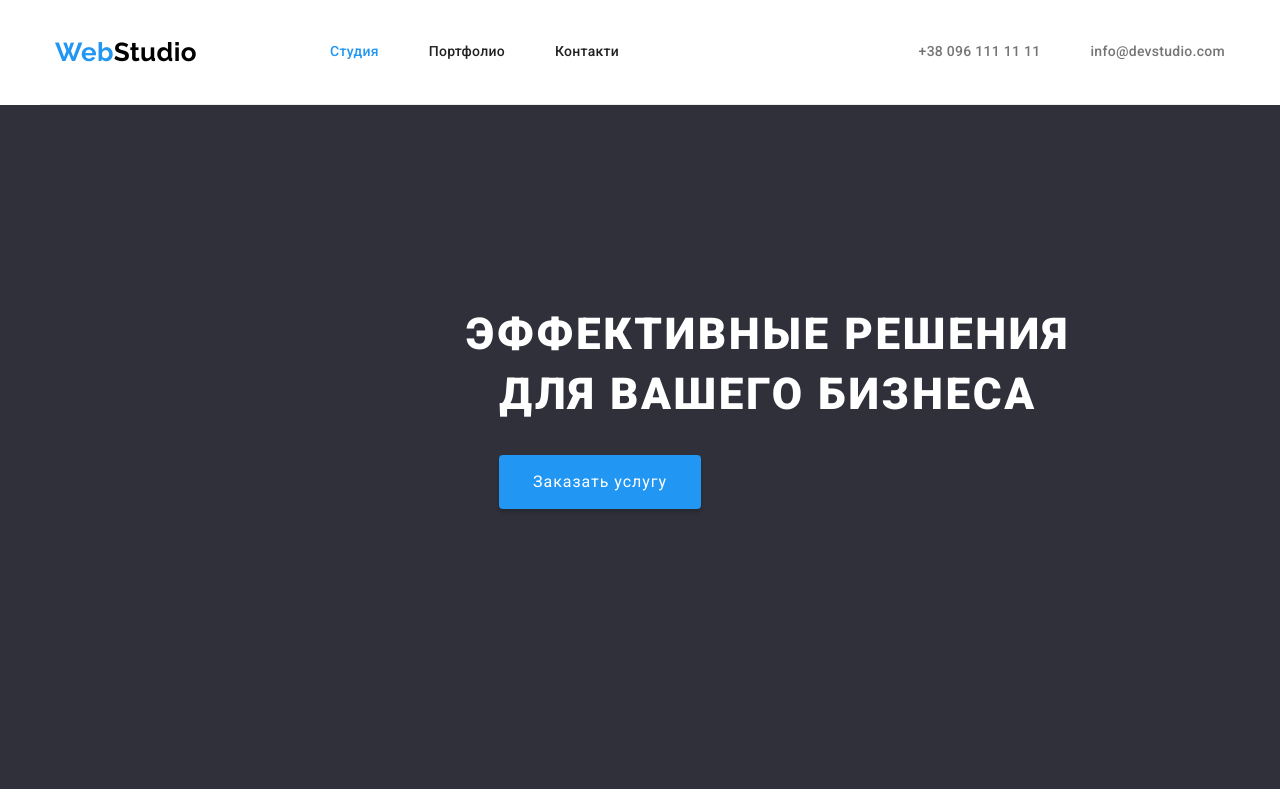
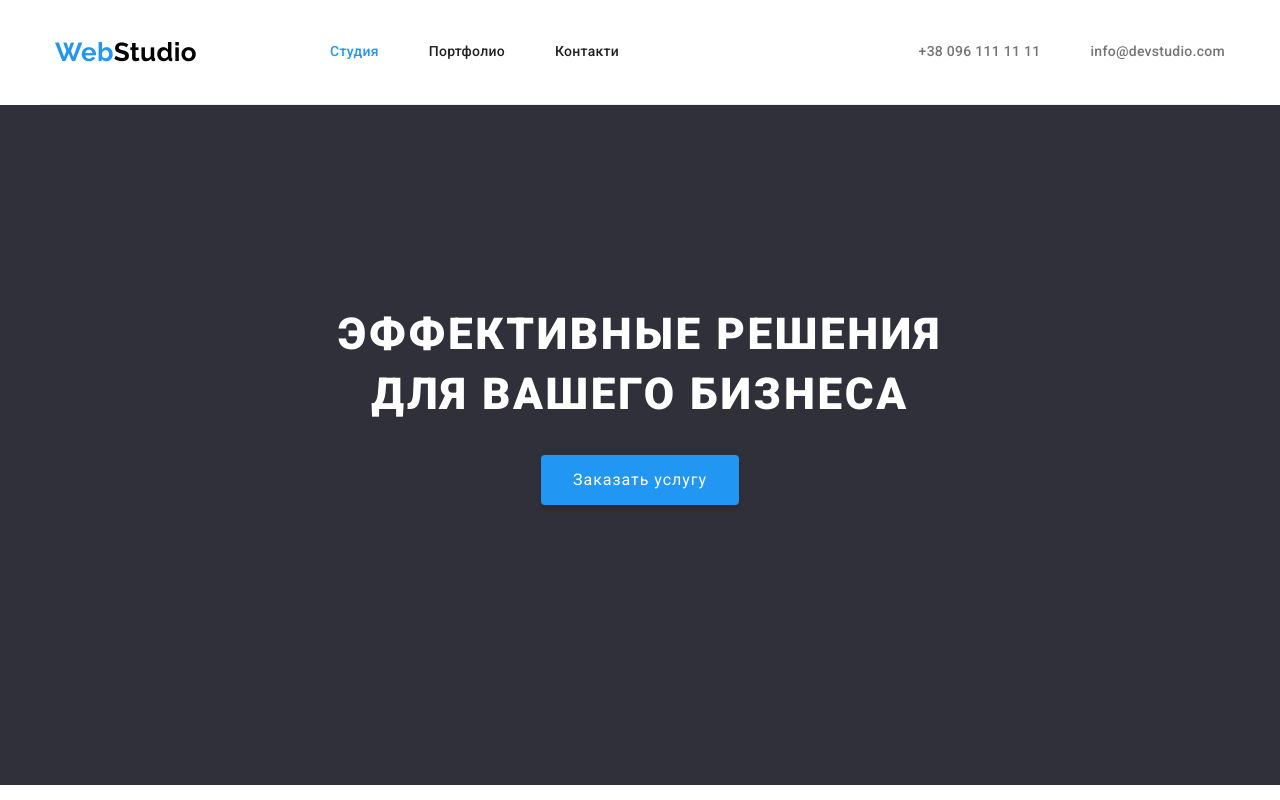
Before and after one commit to Olena-MB/goit-markup-hw-03, a plain HTML site: page index.html in a window 1280 px wide. Shown: the top 800 px of the page. Drawn offline with nearby package versions, Linux system fonts and the light colour scheme.

Commit message:
ДЗ-3 Готове до здачі

```diff
--- a/css/styles.css
+++ b/css/styles.css
@@ -147,10 +147,6 @@ img {
 .hero-cont {
   padding-top: 200px;
   padding-bottom: 280px;
-  padding-left: 420px;
-  padding-right: 420px;
-  align-items: center;
-  margin: 0;
 }
 
 .hero {
@@ -160,6 +156,8 @@ img {
 }
 .hero-title {
   width: 696px;
+  margin-left: auto;
+  margin-right: auto;
   margin-bottom: 30px;
 
   font-weight: 900;
@@ -169,7 +167,10 @@ img {
   text-transform: uppercase;
 }
 .hero-btn {
-  border-color: transparent;
+  margin-left: auto;
+  margin-right: auto;
+
+  border: none;
   border-radius: 4px;
   overflow: hidden;
   box-shadow: 0px 4px 4px rgba(0, 0, 0, 0.15);
@@ -353,11 +354,10 @@ img {
 }
 
 .filter-btn {
-  border-color: transparent;
+  border: none;
   border-radius: 4px;
   overflow: hidden;
   box-shadow: none;
-  box-decoration-break: none;
   padding: 6px 22px;
 
   color: var(--title-text-color);
```
